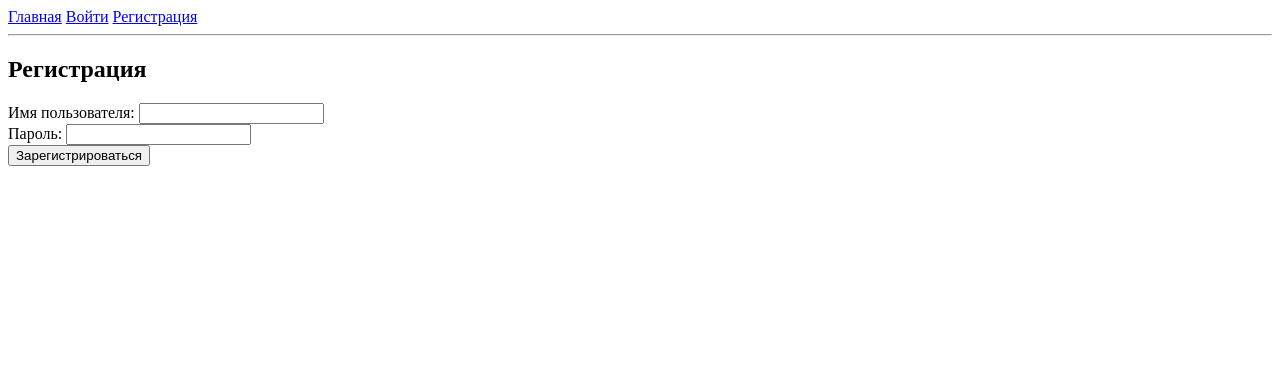
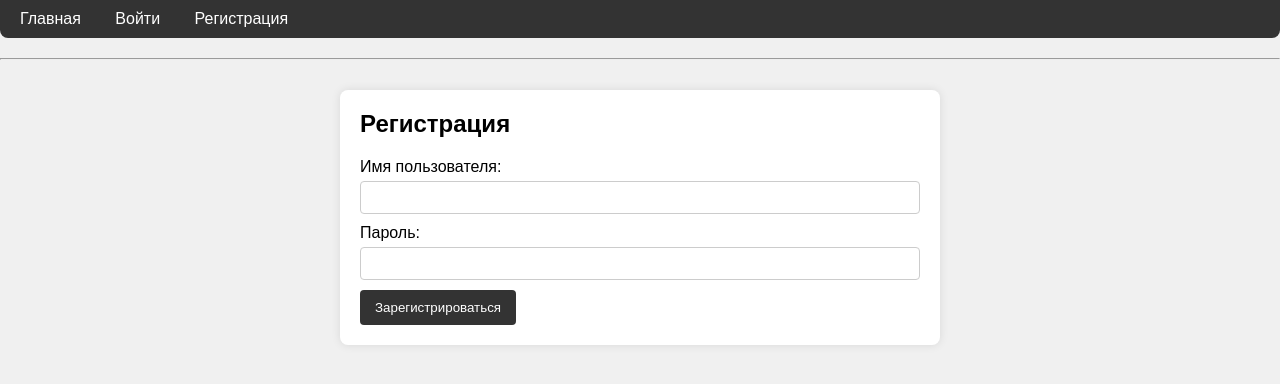
Before and after one commit to gs1x2/gs-csp-service, a Flask app: page /register in a window 1280 px wide. Shown: the top 384 px of the page. Run offline with Flask 2, Linux system fonts and the light colour scheme.

Commit message:
Add some design

```diff
--- a/requirements.txt
+++ b/requirements.txt
@@ -1,2 +1,3 @@
 Flask==2.2.5
-sqlite3-binary==0.0.1
+pysqlite3-binary
+pysqlite3
--- /dev/null
+++ b/static/script.js
@@ -0,0 +1,8 @@
+document.addEventListener('DOMContentLoaded', () => {
+
+    document.body.classList.add('loaded'); // Плавное появление страницы
+
+    // Допустим, можно добавить анимацию при наведении на элементы или что-то еще
+    // Здесь простая логика уже реализована через CSS :hover
+    // Можно также добавить дополнительную анимацию, например, всплывающую подсказку
+});
--- /dev/null
+++ b/static/style.css
@@ -0,0 +1,110 @@
+* {
+    box-sizing: border-box;
+}
+
+body {
+    font-family: Arial, sans-serif;
+    background: #f0f0f0;
+    margin: 0;
+    padding: 0;
+    opacity: 0;
+    transition: opacity 0.5s ease;
+}
+
+body.loaded {
+    opacity: 1;
+}
+
+nav {
+    background: #333;
+    color: #fff;
+    padding: 10px;
+    border-radius: 0 0 8px 8px;
+}
+
+nav a {
+    color: #fff;
+    text-decoration: none;
+    margin-right: 10px;
+    padding: 5px 10px;
+    border-radius: 4px;
+    transition: background-color 0.3s;
+}
+
+nav a:hover {
+    background-color: #444;
+}
+
+hr {
+    margin: 20px 0;
+}
+
+.container {
+    width: 90%;
+    max-width: 600px;
+    margin: 30px auto;
+    background: #fff;
+    border-radius: 8px;
+    box-shadow: 0 0 10px rgba(0,0,0,0.1);
+    padding: 20px;
+}
+
+h2 {
+    margin-top: 0;
+}
+
+label {
+    display: block;
+    margin-top: 10px;
+}
+
+input[type=text],
+input[type=password],
+textarea {
+    width: 100%;
+    padding: 8px;
+    margin-top: 5px;
+    border-radius: 4px;
+    border: 1px solid #ccc;
+    transition: border-color 0.3s;
+    display: block;
+
+}
+
+input[type=text]:focus,
+input[type=password]:focus,
+textarea:focus {
+    border-color: #666;
+}
+
+input[type=submit] {
+    background: #333;
+    color: #fff;
+    padding: 10px 15px;
+    border: none;
+    border-radius: 4px;
+    cursor: pointer;
+    margin-top: 10px;
+    transition: background-color 0.3s;
+}
+
+input[type=submit]:hover {
+    background: #444;
+}
+
+ul {
+    list-style: none;
+    padding: 0;
+}
+
+ul li {
+    background: #f7f7f7;
+    margin: 5px 0;
+    padding: 10px;
+    border-radius: 4px;
+    transition: transform 0.3s;
+}
+
+ul li:hover {
+    transform: translateX(5px);
+}
--- a/templates/base.html
+++ b/templates/base.html
@@ -3,6 +3,7 @@
 <head>
     <meta charset="UTF-8" />
     <title>Notes</title>
+    <link rel="stylesheet" href="{{ url_for('static', filename='style.css') }}">
 </head>
 <body>
     <nav>
@@ -16,6 +17,10 @@
         {% endif %}
     </nav>
     <hr>
+    <div class="container">
     {% block content %}{% endblock %}
+    </div>
+
+    <script src="{{ url_for('static', filename='script.js') }}"></script>
 </body>
 </html>
--- a/templates/register.html
+++ b/templates/register.html
@@ -2,8 +2,12 @@
 {% block content %}
 <h2>Регистрация</h2>
 <form method="post">
-    <label>Имя пользователя: <input type="text" name="username" required></label><br>
-    <label>Пароль: <input type="password" name="password" required></label><br>
+    <label>Имя пользователя:<br>
+        <input type="text" name="username" required>
+    </label>
+    <label>Пароль:<br>
+        <input type="password" name="password" required>
+    </label>
     <input type="submit" value="Зарегистрироваться">
 </form>
 {% endblock %}
```
Also changed, not shown: templates/login.html (+6 -2 lines), app.py (line endings or trailing spaces), database.db.
